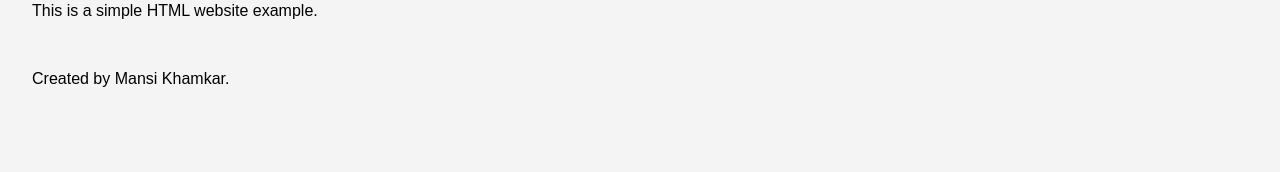
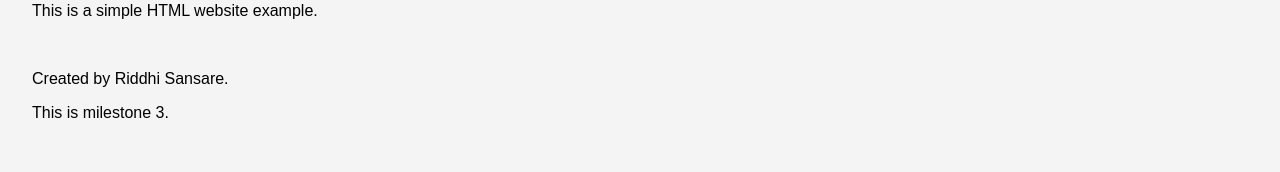
Before and after one commit to Riddhi05s/milestone3, a plain HTML site: page index.html in a window 1280 px wide. Shown: the part 210-382 px from the top of the page. Drawn offline with Linux system fonts and the light colour scheme.

Commit message:
Update index.html

```diff
--- a/index.html
+++ b/index.html
@@ -38,7 +38,8 @@
     <main>
         <h2>About Me</h2>
         <p>This is a simple HTML website example.</p><br>
-        <p>Created by Mansi Khamkar.</p>
+        <p>Created by Riddhi Sansare.</p>
+        <p>This is milestone 3.</p>
     </main>
     <footer>
         <p>© 2024 My Simple Website</p>
```
